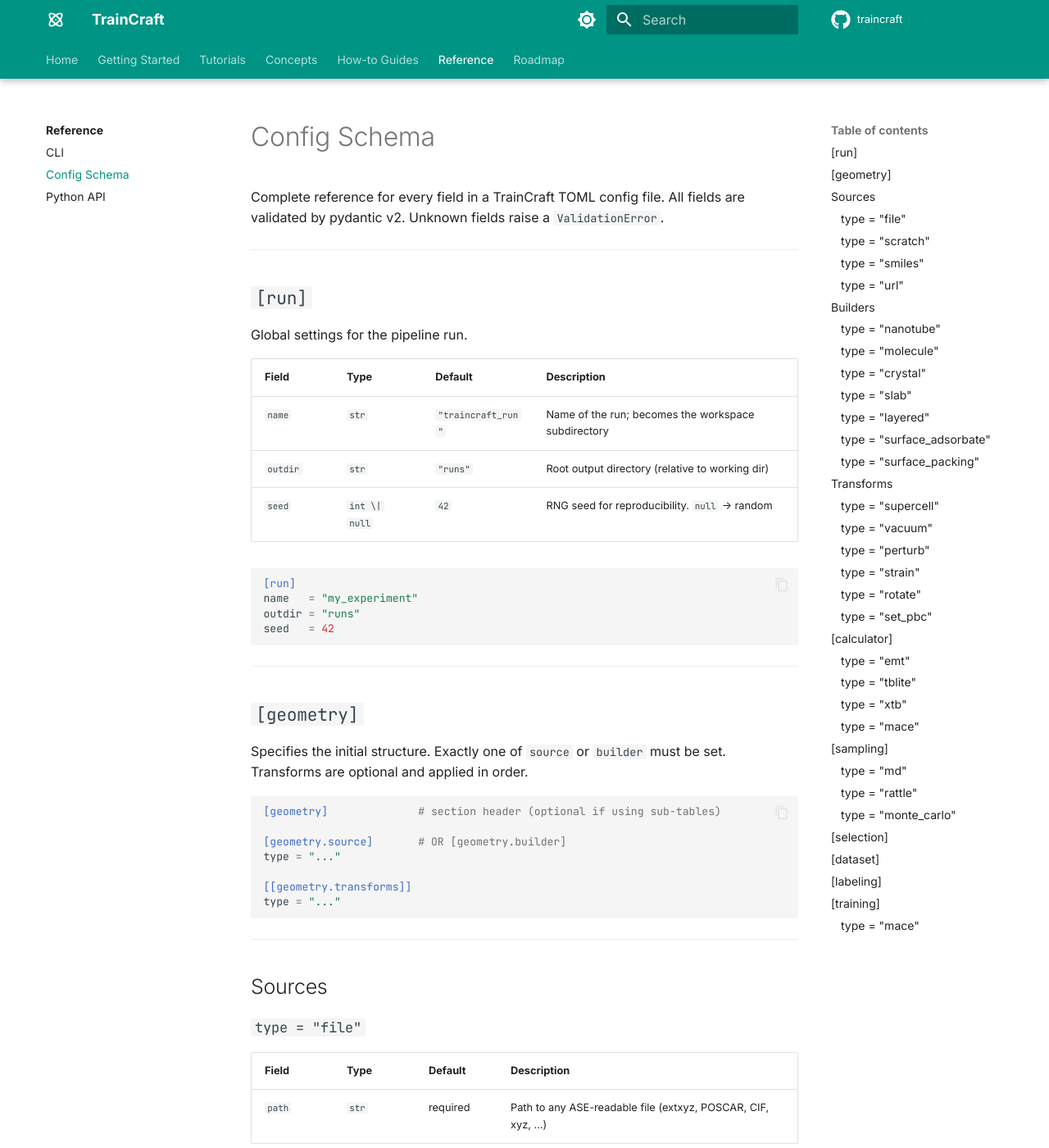
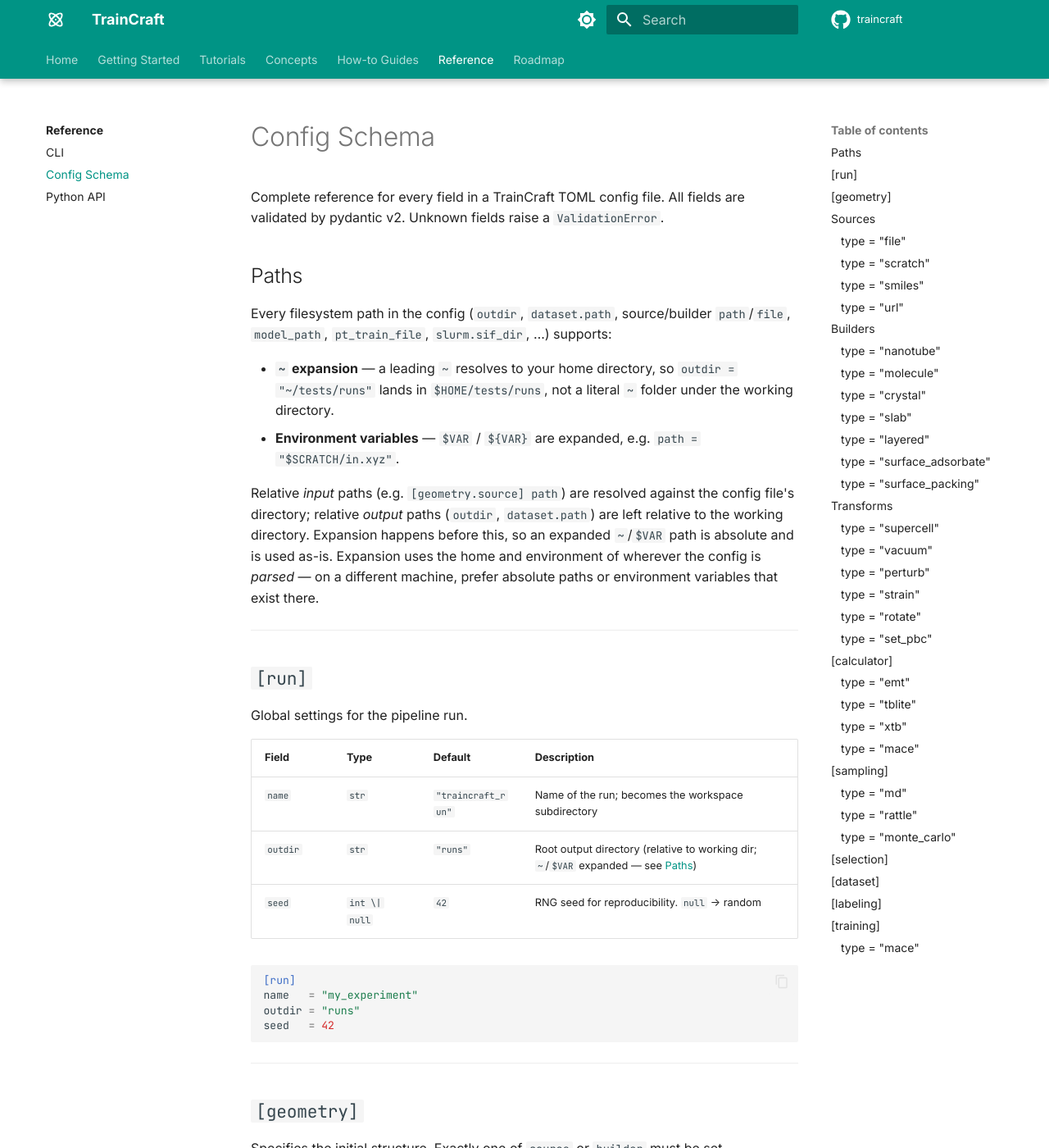
Before and after one commit to basillicus/traincraft, an MkDocs documentation site: the page built from docs/reference/config.md, in a window 1280 px wide and 1400 px high. Shown: the whole window at 82% size. Built offline with MkDocs 1.6.1 and Material for MkDocs 9.7.7, drawn with Linux system fonts in a browser that asks for light colours; comment, search, counter and statistics services are not loaded.

Commit message:
fix(config): expand ~ and $VARS in filesystem paths
A leading ~ in outdir (and other path fields) was taken literally, so
"~/tests/runs" nested a "~" folder under the working directory instead of
resolving to $HOME. Expand ~ and environment variables at parse time via a
shared FsPath type applied to every user-supplied path field.

Co-Authored-By: Claude Opus 4.8 <noreply@anthropic.com>

````diff
--- a/docs/reference/config.md
+++ b/docs/reference/config.md
@@ -2,6 +2,24 @@
 
 Complete reference for every field in a TrainCraft TOML config file.
 All fields are validated by pydantic v2. Unknown fields raise a `ValidationError`.
+
+## Paths
+
+Every filesystem path in the config (`outdir`, `dataset.path`, source/builder
+`path`/`file`, `model_path`, `pt_train_file`, `slurm.sif_dir`, …) supports:
+
+- **`~` expansion** — a leading `~` resolves to your home directory, so
+  `outdir = "~/tests/runs"` lands in `$HOME/tests/runs`, not a literal `~`
+  folder under the working directory.
+- **Environment variables** — `$VAR` / `${VAR}` are expanded, e.g.
+  `path = "$SCRATCH/in.xyz"`.
+
+Relative *input* paths (e.g. `[geometry.source] path`) are resolved against the
+config file's directory; relative *output* paths (`outdir`, `dataset.path`) are
+left relative to the working directory. Expansion happens before this, so an
+expanded `~`/`$VAR` path is absolute and is used as-is. Expansion uses the home
+and environment of wherever the config is *parsed* — on a different machine,
+prefer absolute paths or environment variables that exist there.
 
 ---
 
@@ -12,7 +30,7 @@ Global settings for the pipeline run.
 | Field | Type | Default | Description |
 |---|---|---|---|
 | `name` | `str` | `"traincraft_run"` | Name of the run; becomes the workspace subdirectory |
-| `outdir` | `str` | `"runs"` | Root output directory (relative to working dir) |
+| `outdir` | `str` | `"runs"` | Root output directory (relative to working dir; `~`/`$VAR` expanded — see [Paths](#paths)) |
 | `seed` | `int \| null` | `42` | RNG seed for reproducibility. `null` → random |
 
 ```toml
````
Also changed, not shown: 2 other files.
